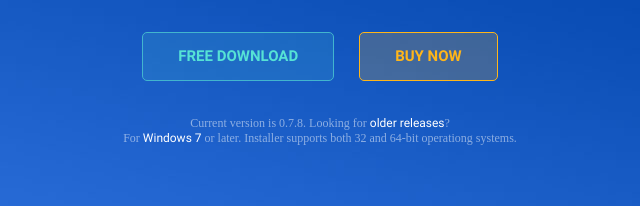
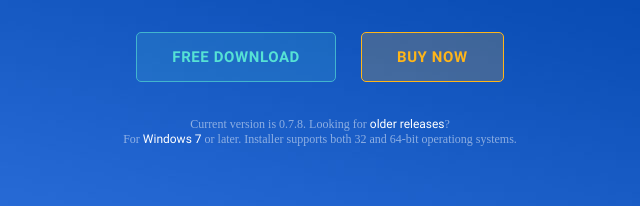
Before and after one commit to kpyatkin/getaya.co, a plain HTML site: page index.html in a window 1280 px wide. Shown: the part 312-518 px from the top of the page, 320-960 px from the left. Drawn offline with Linux system fonts and the light colour scheme; a script that the page names is missing; a web font is replaced by a local one.

Commit message:
Improve buttons

```diff
--- a/styles/styles.css
+++ b/styles/styles.css
@@ -1692,7 +1692,9 @@ body {
     font-size: 15px;
     text-transform: uppercase;
     transition: all ease .1s;
-    border-radius: 5px
+    border-radius: 5px;
+    letter-spacing: 0.6px;
+    line-height: normal;
 }
 
 .button:hover {
```
Also changed, not shown: index.html (+4 -2 lines).
